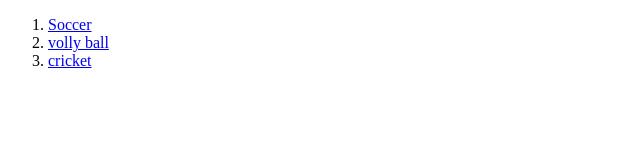
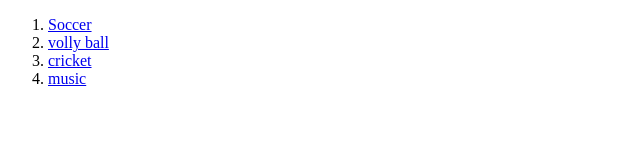
Before and after one commit to asaduzzaman-md/cv, a plain HTML site: page Hobbies.html in a window 1280 px wide. Shown: the full height of the page, 0-640 px from the left. Drawn offline with Linux system fonts and the light colour scheme.

Commit message:
Update Hobbies.html

```diff
--- a/Hobbies.html
+++ b/Hobbies.html
@@ -9,6 +9,7 @@
       <li> <a href="https://www.si.com/soccer/chelsea/news/filipe-luis-reveals-what-eden-hazard-used-to-do-in-chelsea-dressing-room">Soccer</a> </li>
       <li><a href="https://queensknights.com/sports/womens-volleyba">volly ball</a></li>
       <li><a href="https://www.news.com.au/sport/cricket">cricket</a> </li>
+      <li><a href="https://www.youtube.com/results?search_query=bismillah+song"> music</a></li>
     </ol>
   </body>
 </html>
```
